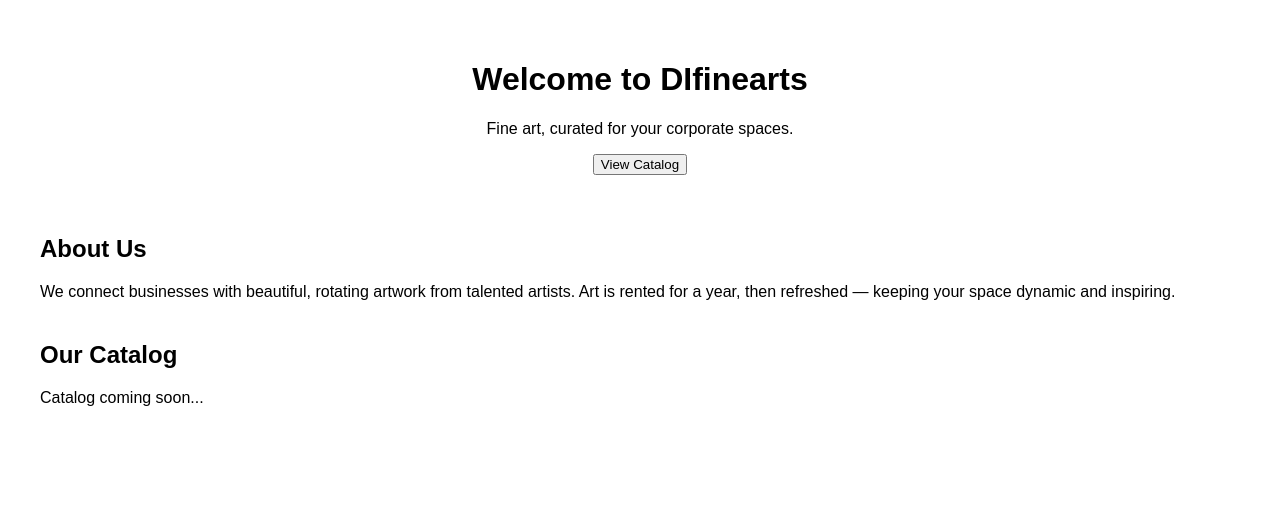
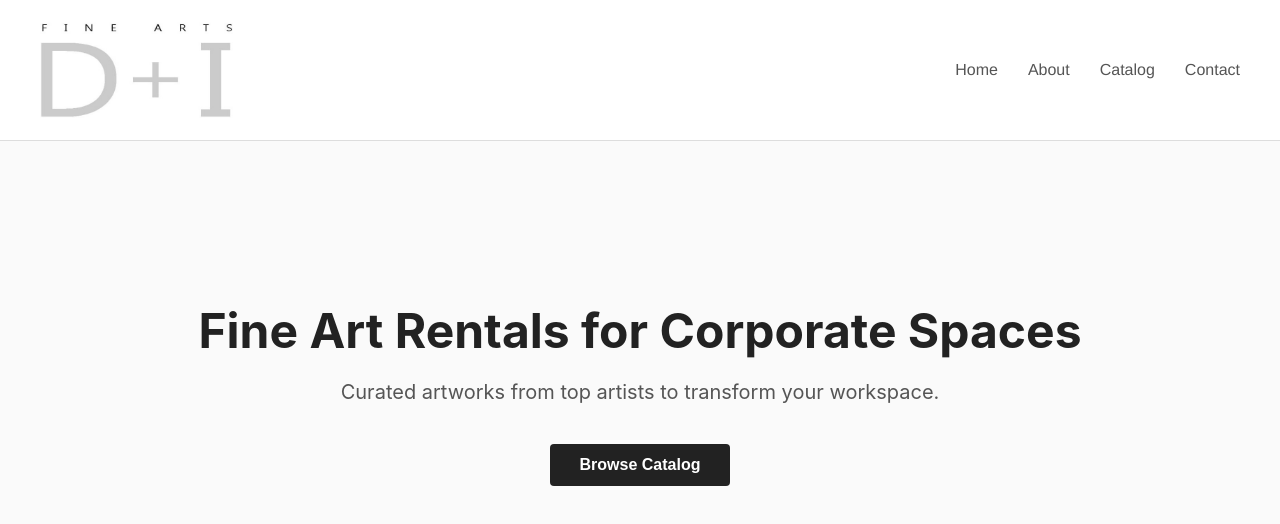
Before and after one commit to cyberbully666/difinearts, a React (Create React App) app: page / in a window 1280 px wide. Shown: the top 524 px of the page. Built offline with nearby package versions, Linux system fonts and the light colour scheme.

Commit message:
Updated logo and removed DIfinearts text

```diff
--- a/src/App.js
+++ b/src/App.js
@@ -1,29 +1,111 @@
+import React from "react";
+
+function Navbar() {
+  return (
+    <nav style={styles.nav}>
+      <div style={{ display: "flex", alignItems: "center", gap: "10px" }}>
+        <img
+          src="/logo.jpg"
+          alt="DIfinearts Logo"
+          style={{ height: 100, maxWidth: "100%", objectFit: "contain", marginRight: 16 }}
+        />
+      </div>
+      <ul style={styles.navLinks}>
+        <li><a href="#" style={styles.navLink}>Home</a></li>
+        <li><a href="#" style={styles.navLink}>About</a></li>
+        <li><a href="#" style={styles.navLink}>Catalog</a></li>
+        <li><a href="#" style={styles.navLink}>Contact</a></li>
+      </ul>
+    </nav>
+  );
+}
+
+
+
+function Hero() {
+  return (
+    <section style={styles.hero}>
+      <h1 style={styles.heroTitle}>Fine Art Rentals for Corporate Spaces</h1>
+      <p style={styles.heroSubtitle}>
+        Curated artworks from top artists to transform your workspace.
+      </p>
+      <button style={styles.ctaButton}>Browse Catalog</button>
+    </section>
+  );
+}
+
 function App() {
   return (
-    <div style={{ padding: '40px', fontFamily: 'Arial, sans-serif' }}>
-      {/* Header */}
-      <div style={{ textAlign: 'center', marginBottom: '60px' }}>
-        <h1>Welcome to DIfinearts</h1>
-        <p>Fine art, curated for your corporate spaces.</p>
-        <button>View Catalog</button>
-      </div>
-
-      {/* About Section */}
-      <div style={{ marginBottom: '40px' }}>
-        <h2>About Us</h2>
-        <p>
-          We connect businesses with beautiful, rotating artwork from talented artists.
-          Art is rented for a year, then refreshed — keeping your space dynamic and inspiring.
-        </p>
-      </div>
-
-      {/* Catalog Placeholder */}
-      <div>
-        <h2>Our Catalog</h2>
-        <p>Catalog coming soon...</p>
-      </div>
+    <div>
+      <Navbar />
+      <Hero />
     </div>
   );
 }
 
+const styles = {
+  nav: {
+    display: "flex",
+    justifyContent: "space-between",
+    padding: "20px 40px",
+    borderBottom: "1px solid #ddd",
+    fontFamily: "'Helvetica Neue', Helvetica, Arial, sans-serif",
+    alignItems: "center",
+    backgroundColor: "#fff",
+    position: "sticky",
+    top: 0,
+    zIndex: 10,
+  },
+  logo: {
+    fontWeight: "bold",
+    fontSize: "24px",
+    color: "#222",
+  },
+  navLinks: {
+    listStyle: "none",
+    display: "flex",
+    gap: "30px",
+    margin: 0,
+    padding: 0,
+  },
+  navLink: {
+    textDecoration: "none",
+    color: "#555",
+    fontWeight: "500",
+    fontSize: "16px",
+    transition: "color 0.3s",
+  },
+  hero: {
+    padding: "120px 40px",
+    textAlign: "center",
+    backgroundColor: "#fafafa",
+    minHeight: "70vh",
+  },
+  heroTitle: {
+    fontSize: "3rem",
+    fontWeight: "700",
+    marginBottom: "20px",
+    color: "#222",
+  },
+  heroSubtitle: {
+    fontSize: "1.25rem",
+    color: "#555",
+    marginBottom: "40px",
+    maxWidth: "600px",
+    marginLeft: "auto",
+    marginRight: "auto",
+  },
+  ctaButton: {
+    backgroundColor: "#222",
+    color: "#fff",
+    padding: "12px 30px",
+    border: "none",
+    borderRadius: "4px",
+    cursor: "pointer",
+    fontSize: "1rem",
+    fontWeight: "600",
+    transition: "background-color 0.3s",
+  },
+};
+
 export default App;
```
Also changed, not shown: public/Logo.jpg (added).
